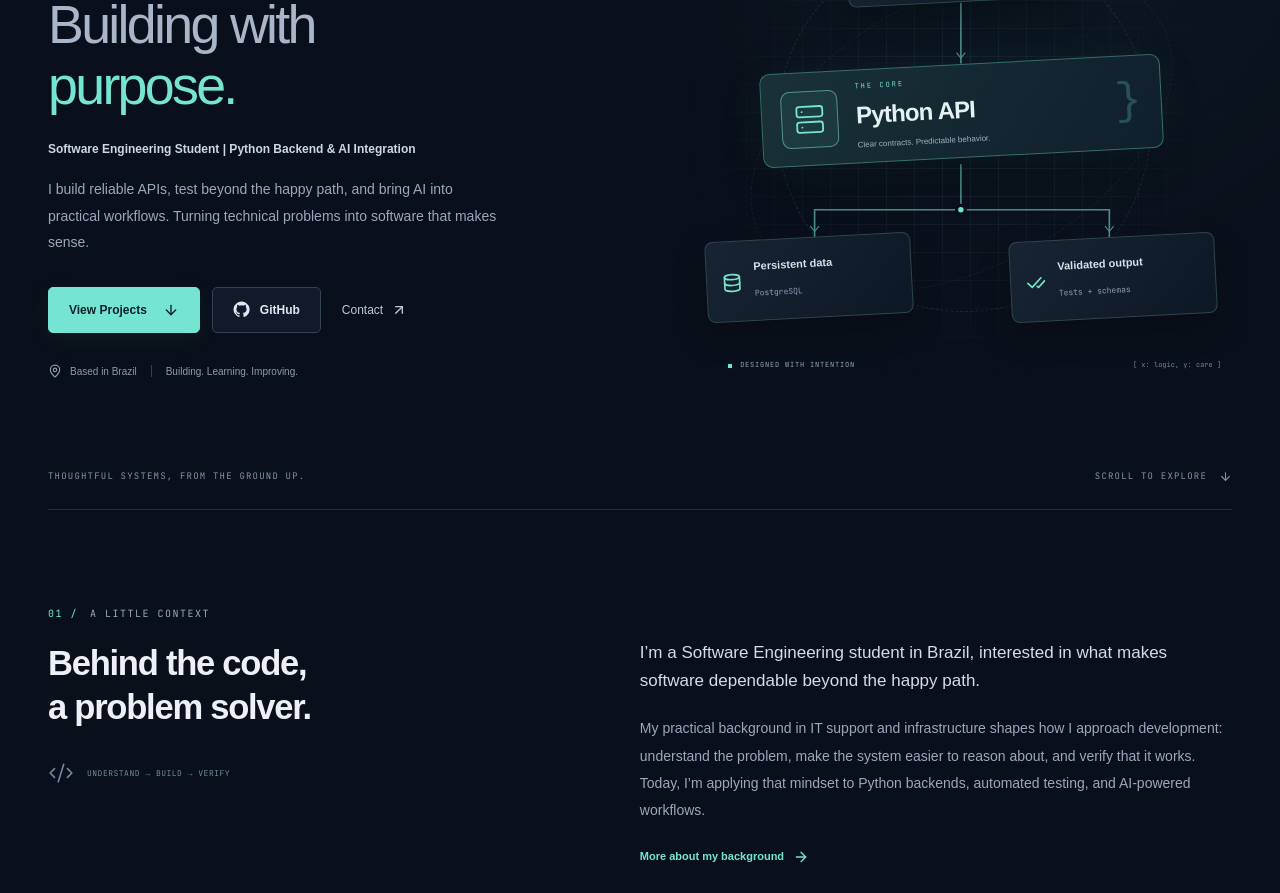
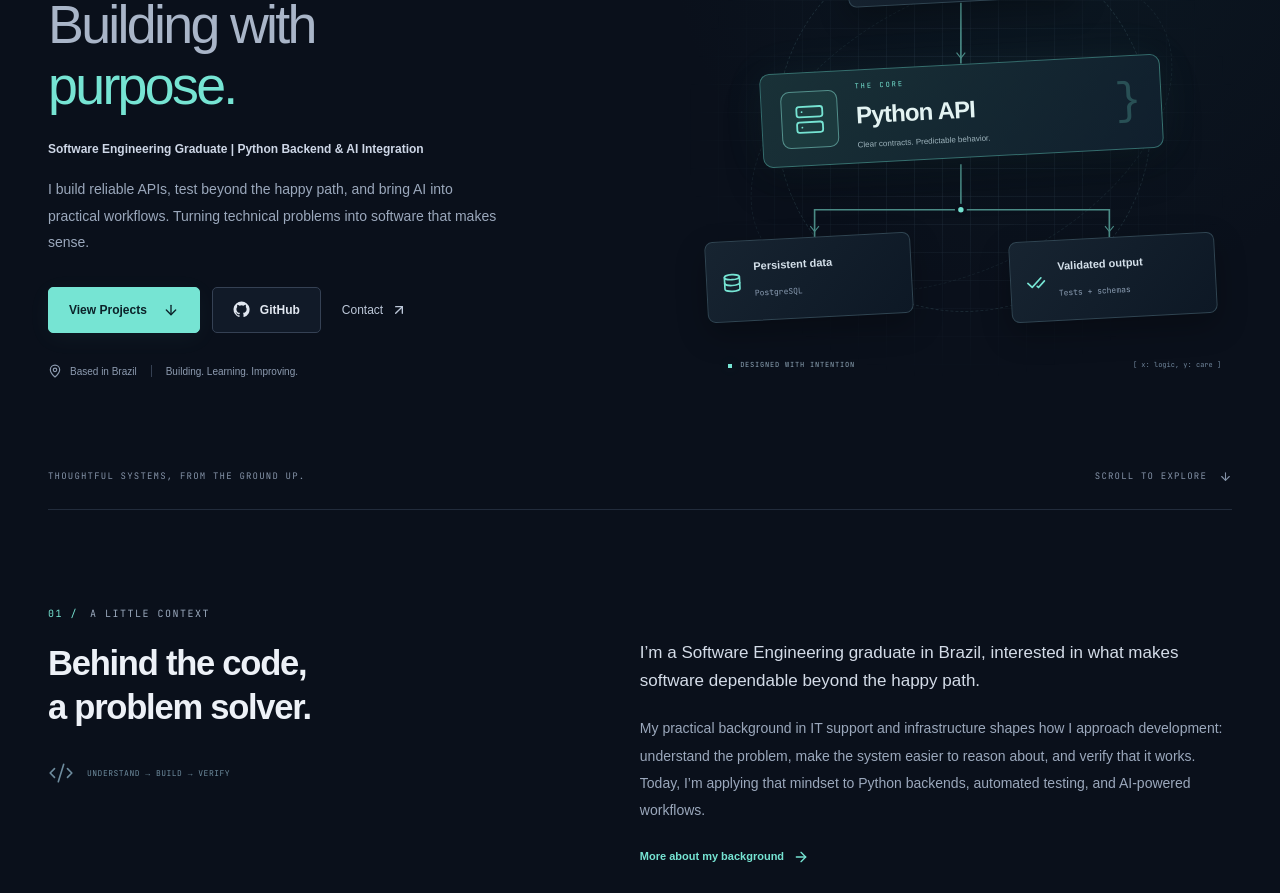
Before and after one commit to CalamoAndret/developer-portfolio, a React (Vite) app: page / in a window 1280 px wide. Shown: the part 300-1193 px from the top of the page. Built offline with nearby package versions, Linux system fonts and the light colour scheme; no server answers; a web font is replaced by a local one.

Commit message:
Update profile to reflect graduation status

```diff
--- a/src/data/portfolio.ts
+++ b/src/data/portfolio.ts
@@ -15,7 +15,7 @@ export function resolveContact(email?: string, linkedin?: string): ContactDetail
 
 export const profile = {
   name: 'Cálamo Andret',
-  headline: 'Software Engineering Student | Python Backend & AI Integration',
+  headline: 'Software Engineering Graduate | Python Backend & AI Integration',
   github: 'https://github.com/CalamoAndret',
   location: 'Based in Brazil',
   contact: resolveContact(
@@ -23,7 +23,7 @@ export const profile = {
     import.meta.env.VITE_LINKEDIN_URL?.trim() || 'https://www.linkedin.com/in/c%C3%A1lamo-andret-377481238/',
   ),
   about: [
-    'I’m a Software Engineering student in Brazil, interested in what makes software dependable beyond the happy path.',
+    'I’m a Software Engineering graduate in Brazil, interested in what makes software dependable beyond the happy path.',
     'My practical background in IT support and infrastructure shapes how I approach development: understand the problem, make the system easier to reason about, and verify that it works. Today, I’m applying that mindset to Python backends, automated testing, and AI-powered workflows.',
   ],
 }
```
